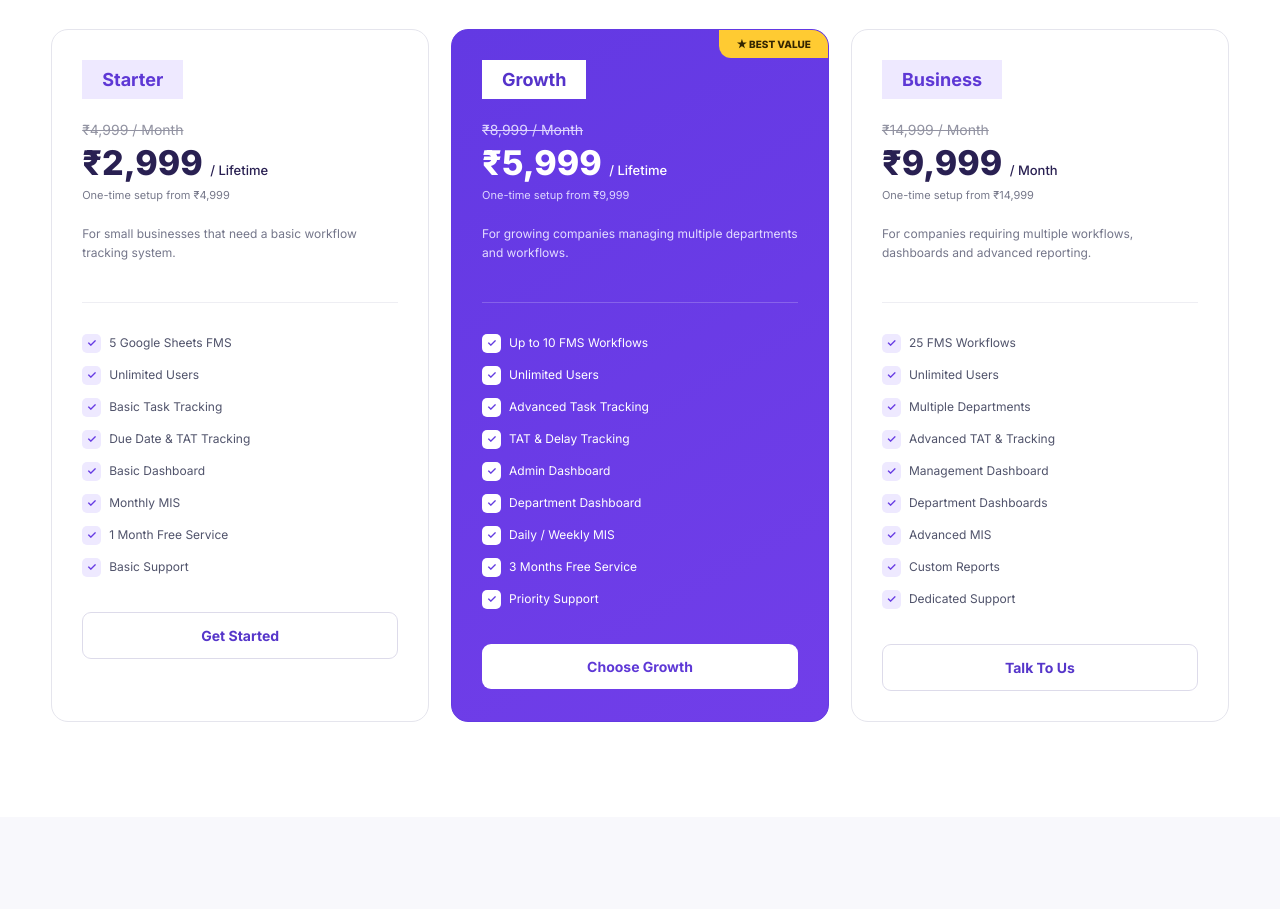
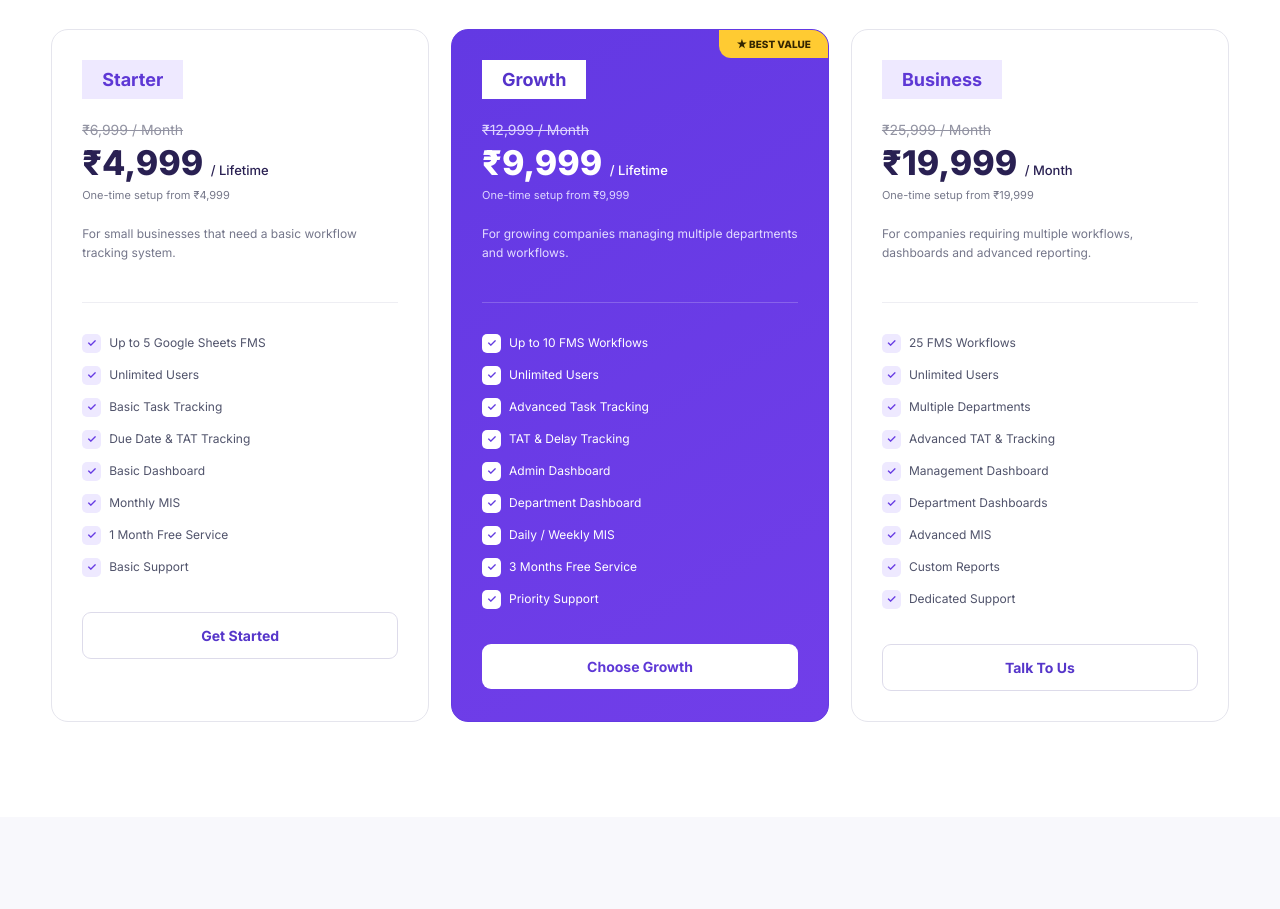
Before and after one commit to Creativenl92/Flownix, a plain HTML site: page index.html in a window 1280 px wide. Shown: the part 1980-2889 px from the top of the page. Drawn offline with Linux system fonts and the light colour scheme.

Commit message:
Update index.html
updated Price

```diff
--- a/index.html
+++ b/index.html
@@ -1662,11 +1662,11 @@ Starter
 </div>
 
 <div class="price-old">
-₹4,999 / Month
+₹6,999 / Month
 </div>
 
 <div class="price">
-₹2,999 <span>/ Lifetime</span>
+₹4,999 <span>/ Lifetime</span>
 </div>
 
 <div class="setup">
@@ -1682,7 +1682,7 @@ workflow tracking system.
 
 <ul class="price-list">
 
-<li><span class="check">✓</span>5 Google Sheets FMS</li>
+<li><span class="check">✓</span>Up to 5 Google Sheets FMS</li>
 <li><span class="check">✓</span>Unlimited Users</li>
 <li><span class="check">✓</span>Basic Task Tracking</li>
 <li><span class="check">✓</span>Due Date & TAT Tracking</li>
@@ -1711,11 +1711,11 @@ Growth
 </div>
 
 <div class="price-old">
-₹8,999 / Month
+₹12,999 / Month
 </div>
 
 <div class="price">
-₹5,999 <span>/ Lifetime</span>
+₹9,999 <span>/ Lifetime</span>
 </div>
 
 <div class="setup">
@@ -1757,15 +1757,15 @@ Business
 </div>
 
 <div class="price-old">
-₹14,999 / Month
+₹25,999 / Month
 </div>
 
 <div class="price">
-₹9,999 <span>/ Month</span>
+₹19,999 <span>/ Month</span>
 </div>
 
 <div class="setup">
-One-time setup from ₹14,999
+One-time setup from ₹19,999
 </div>
 
 <p class="price-description">
```
